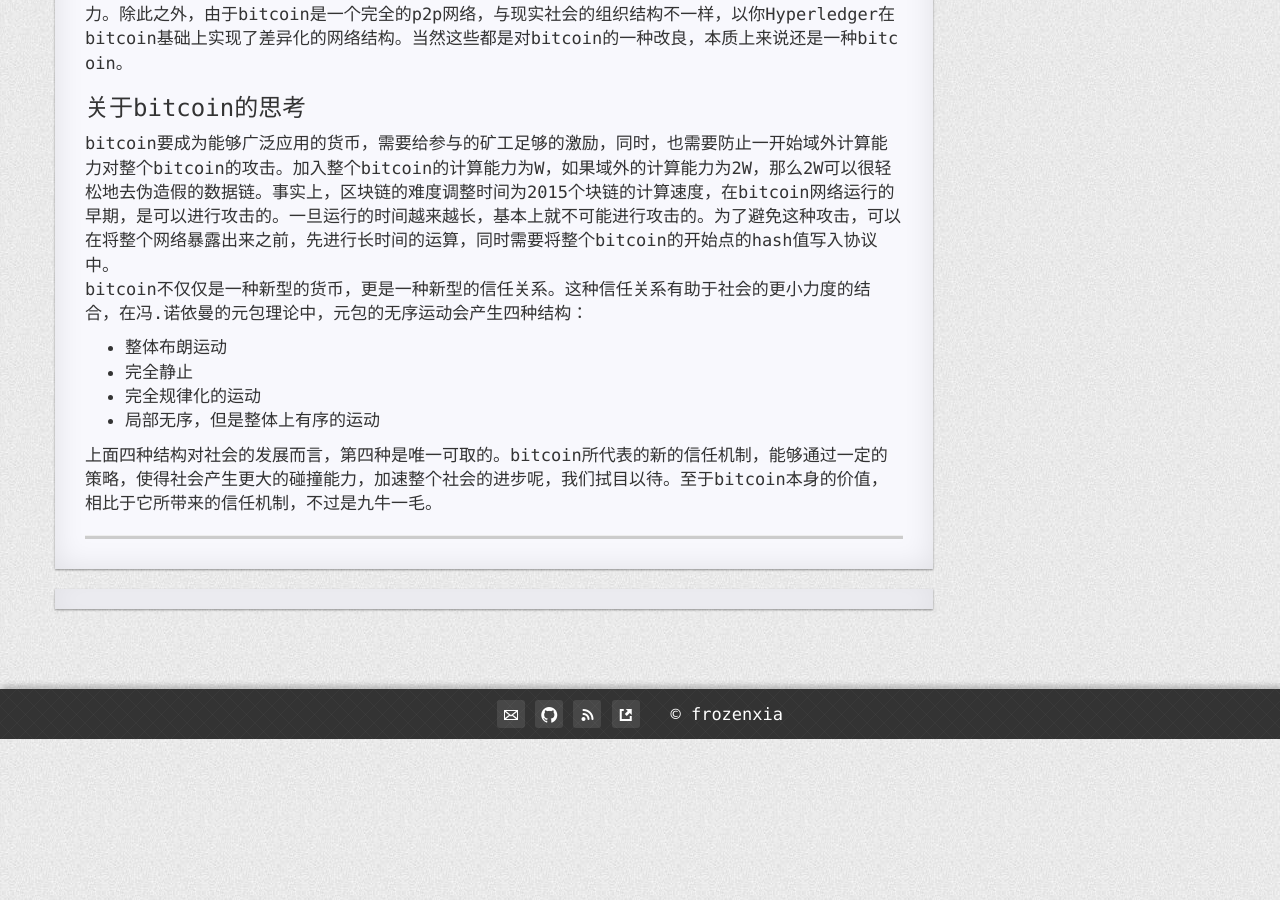
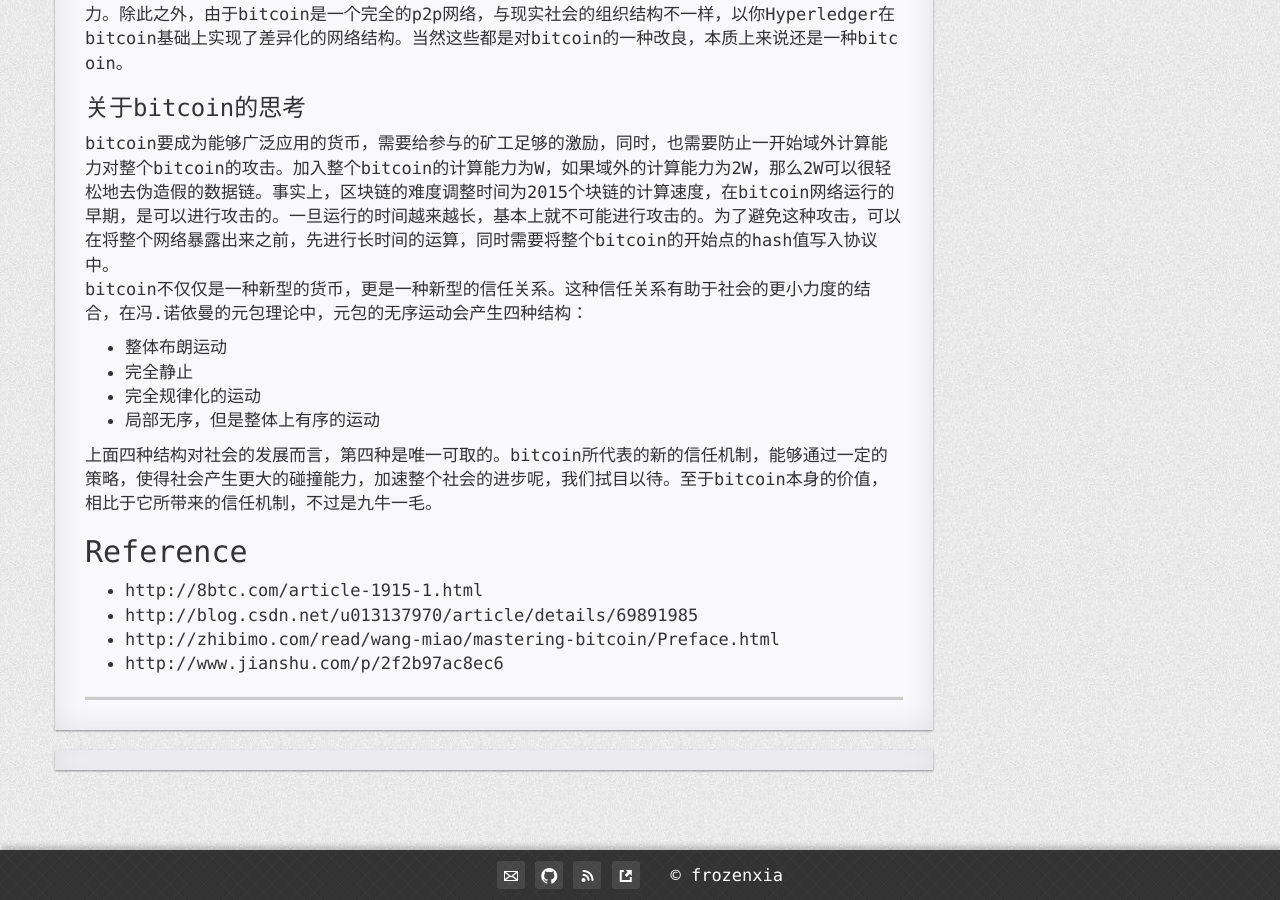
Before and after one commit to tinymindxx/frozenxia.github.io, a Jekyll site: the page built from _posts/2017-06-20-master-bitcoin.md, in a window 1280 px wide and 900 px high, scrolled down 6105 px. Built offline with Jekyll 4.4.1, drawn with Linux system fonts in a browser that asks for light colours; nearby versions of some CDN libraries; comment, search, counter and statistics services are not loaded.

Commit message:
add referenc

```diff
--- a/_posts/2017-06-20-master-bitcoin.md
+++ b/_posts/2017-06-20-master-bitcoin.md
@@ -102,6 +102,12 @@
 
 上面四种结构对社会的发展而言，第四种是唯一可取的。bitcoin所代表的新的信任机制，能够通过一定的策略，使得社会产生更大的碰撞能力，加速整个社会的进步呢，我们拭目以待。至于bitcoin本身的价值，相比于它所带来的信任机制，不过是九牛一毛。
 
+## Reference
+
+* http://8btc.com/article-1915-1.html
+* http://blog.csdn.net/u013137970/article/details/69891985
+* http://zhibimo.com/read/wang-miao/mastering-bitcoin/Preface.html
+* http://www.jianshu.com/p/2f2b97ac8ec6
 
 [png1]: {{"/bt/bt-1.png" | prepend: site.imgrepo }}
 [png2]: {{"/bt/bt-2.png" | prepend: site.imgrepo }}
```
